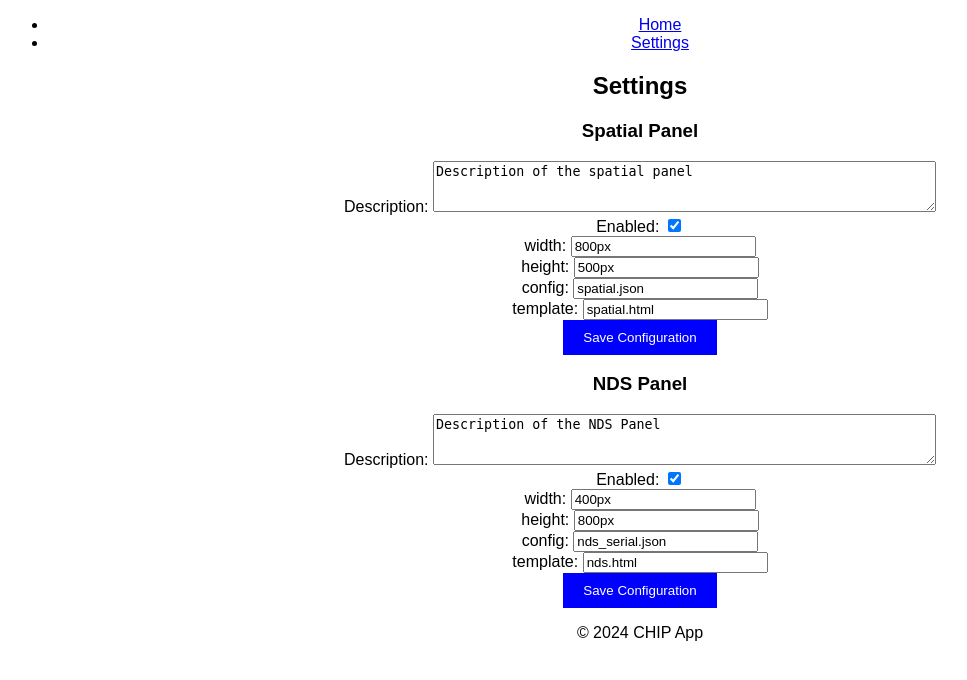
After one commit to Controlled-Hydroponics-Imaging-Platform/chip_interface, a Flask app: page /settings in a window 1280 px wide. The commit adds this page. Shown: the top 680 px of the page, without its empty margins (0-967 px from the left). Run offline with Flask 3, Linux system fonts and the light colour scheme; some libraries are stand-ins or nearby versions.

Commit message:
add settings page for configuring Panel Meta parameters, and indivitual panel htmls

```diff
--- a/app.py
+++ b/app.py
@@ -23,7 +23,7 @@ def load_config(config_file):
 
 def get_serial_ports():
     ports = serial.tools.list_ports.comports()  # Get all serial ports
-    return [port.device for port in ports]  # Extract port names
+    return [{"device": port.device, "description": port.description} for port in ports]
 
 # API
 @app.route("/get_serial_ports")
@@ -32,15 +32,23 @@ def get_ports():
 
 
 # Web interface Routing
-enabled_panels = {k: v for k,v in load_config("panels.json").items() if v.get("enabled",False)} # list of valid panels
 
 @app.route("/")
 def home():
+    enabled_panels = {k: v for k,v in load_config("panels.json").items() if v.get("enabled",False)} # list of valid panels
+
     return render_template("index.html",panels=enabled_panels)
+
+@app.route("/settings")
+def settings():
+    panels = load_config("panels.json")
+    return render_template("settings.html",panels=panels)
 
 @app.route("/configuration/<string:panel>", methods=["GET", "POST"])
 def configure(panel):
     # config_file = request.args.get("config_file")
+    enabled_panels = {k: v for k,v in load_config("panels.json").items() if v.get("enabled",False)} # list of valid panels
+
     if panel not in enabled_panels:
         abort(404)
 
@@ -50,8 +58,14 @@ def configure(panel):
     if request.method == "POST":
         # Process form submission
         new_config = config_params
-        for key in config_params.keys():
-            new_config[key]["set_to"] = request.form.get(key, "")
+        for key, params in config_params.items():
+            user_input = request.form.get(key, "")
+
+            if params["value_type"] == "number":
+                new_config[key]["set_to"] = int(user_input)
+            else:
+                new_config[key]["set_to"] = user_input
+
 
         # Save the updated config back to JSON
         with open(os.path.join(app.root_path, "config", config_file), "w") as file:
--- a/config/panels.json
+++ b/config/panels.json
@@ -1,21 +1,18 @@
 {
     "Spatial" : {
-        "text": "Humidity Data",
+        "text": "Description of the spatial panel",
         "enabled": true,
-        "refresh_rate": 10,
-        "sensor_type": "humidity",
-        "width": "400px",
-        "height": "200px",
-        "config":"spatial.json"
+        "width": "800px",
+        "height": "500px",
+        "config":"spatial.json",
+        "template": "spatial.html"
         },
     "NDS": {
-            "text": "Temperature Data",
+            "text": "Description of the NDS Panel",
             "enabled": true,
-            "refresh_rate": 5,
-            "sensor_type": "temperature",
-            "width": "300px",
-            "height": "150px",
-            "config": "nds_serial.json"
+            "width": "400px",
+            "height": "800px",
+            "config": "nds_serial.json",
+            "template": "nds.html"
            }
-
 }
--- a/static/script.js
+++ b/static/script.js
@@ -20,6 +20,7 @@ document.addEventListener("DOMContentLoaded", function() {
     const serialDropdown = document.getElementById("serial_port");
 
     function updateSerialPorts() {
+        const currentSelection = serialDropdown.value;
         fetch("/get_serial_ports")
             .then(response => response.json())
             .then(data => {
@@ -31,9 +32,15 @@ document.addEventListener("DOMContentLoaded", function() {
                 } else {
                     data.forEach(port => {
                         let option = document.createElement("option");
-                        option.value = port;
-                        option.text = port;
+                        option.value = port.device;
+                        option.text = `${port.description === "n/a" ? "" : port.description} (${port.device})`;
+
+                        if (port.device === currentSelection) {
+                            option.selected = true;
+                        }
+
                         serialDropdown.appendChild(option);
+
                     });
                 }
             })
--- a/static/style.css
+++ b/static/style.css
@@ -9,18 +9,28 @@ button {
     border: none;
     cursor: pointer;
 }
+/* Panel Container - Flexbox for Centering */
+.panel-container {
+    display: flex;  /* Align panels in a row */
+    justify-content: center;  /* Center horizontally */
+    align-items: flex-start;  /* Align items to the top (no vertical centering) */
+    flex-wrap: wrap;  /* Allow wrapping for small screens */
+    padding: 20px;
+}
+
 /* Panel Styling */
 .panel {
-    position: relative; /* Ensures settings-menu is positioned inside */
+    position: relative;
     border: 1px solid #ccc;
     padding: 15px;
-    margin: 10px;
+    margin: 10px; /* Adds spacing between panels */
     border-radius: 5px;
     background: #f9f9f9;
-    display: inline-block; /* Allow panels to sit side by side */
-    overflow: hidden;
+    display: inline-block; /* Keeps panels inline */
+    width: 300px; /* Adjust width */
+    min-height: 200px; /* Ensures a consistent height */
 
-    width: 300px; /* Adjust based on layout */
+    text-align: center; /* Centers text inside */
 }
 
 /* Settings Button (3 vertical dots) */
--- a/templates/config.html
+++ b/templates/config.html
@@ -3,8 +3,6 @@
 {% block title %} {{ panel_name }} configuration {% endblock %}
 
 {% block content %}
-
-
 
     <h2>configuration: {{ panel_name }}</h2>
     <h4>loaded from: {{ config_file }}</h4>
--- a/templates/index.html
+++ b/templates/index.html
@@ -5,12 +5,16 @@
 {% block content %}
     <h2>Welcome to the Home Page</h2>
 
+    <div class="panel-container">
+
     <!-- Include the panel content -->
     <!-- Loop over the panels and create multiple dynamically -->
     {% for panel_name, panel_data in panels.items() %}
-        {% with panel_title=panel_name, panel_text=panel_data.text, width=panel_data.width, height=panel_data.height  %}
+        {% with panel_title=panel_name, panel_text=panel_data.text, panel_width=panel_data.width, panel_height=panel_data.height, panel_template=panel_data.template  %}
             {% include "panel.html" %}
         {% endwith %}
     {% endfor %}
 
+    </div>
+
 {% endblock %}
--- a/templates/layout.html
+++ b/templates/layout.html
@@ -11,7 +11,7 @@
         <nav>
             <ul>
                 <li><a href="/">Home</a></li>
-                <li><a href="/panel">Panel</a></li>
+                <li><a href="/settings">Settings</a></li>
             </ul>
         </nav>
     </header>
--- /dev/null
+++ b/templates/nds.html
@@ -0,0 +1 @@
+<h2>Welcome to the NDS PAnel</h2>
--- /dev/null
+++ b/templates/settings.html
@@ -0,0 +1,52 @@
+{% extends "layout.html" %}
+
+{% block title %} Settings {% endblock %}
+
+{% block content %}
+
+<h2> Settings </h2>
+
+{% for key, setting in panels.items() %}
+
+<h3>{{ key }} Panel</h3>
+
+<form action="{{ url_for('settings') }}" method="POST">
+    <label for="Description">Description:</label>
+    <textarea name="text" id="Description" rows="3" cols="60">{{ setting["text"] }}</textarea>
+
+    <br>
+
+    <label for="Enabled">Enabled:</label>
+    <input type="checkbox" name="Enabled" id="Enabled" {% if setting.enabled %}checked{% endif %}>
+
+    <br>
+
+    <label for="width">width:</label>
+    <input type="text" name="width" id="width" value="{{ setting["width"] }}">
+
+    <br>
+
+    <label for="height">height:</label>
+    <input type="text" name="height" id="height" value="{{ setting["height"] }}"">
+
+    <br>
+
+    <label for="config">config:</label>
+    <input type="config" name="config" id="config" value="{{ setting["config"] }}"">
+
+    <br>
+
+
+    <label for="template">template:</label>
+    <input type="text" name="template" id="template" value="{{ setting["template"] }}"">
+
+    <br>
+
+
+    <button type="submit">Save Configuration</button>
+
+</form>
+
+{% endfor %}
+
+{% endblock %}
--- /dev/null
+++ b/templates/spatial.html
@@ -0,0 +1 @@
+<h2>Welcome to the Satial PAnel</h2>
```
Also changed, not shown: config/nds_serial.json (+6 -3 lines), templates/panel.html (+4 -3 lines).
